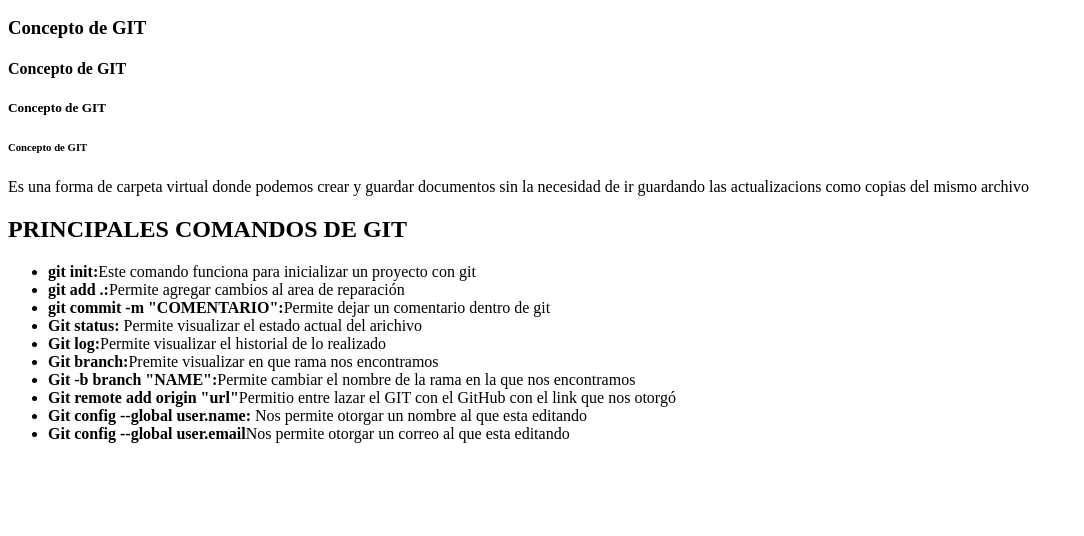
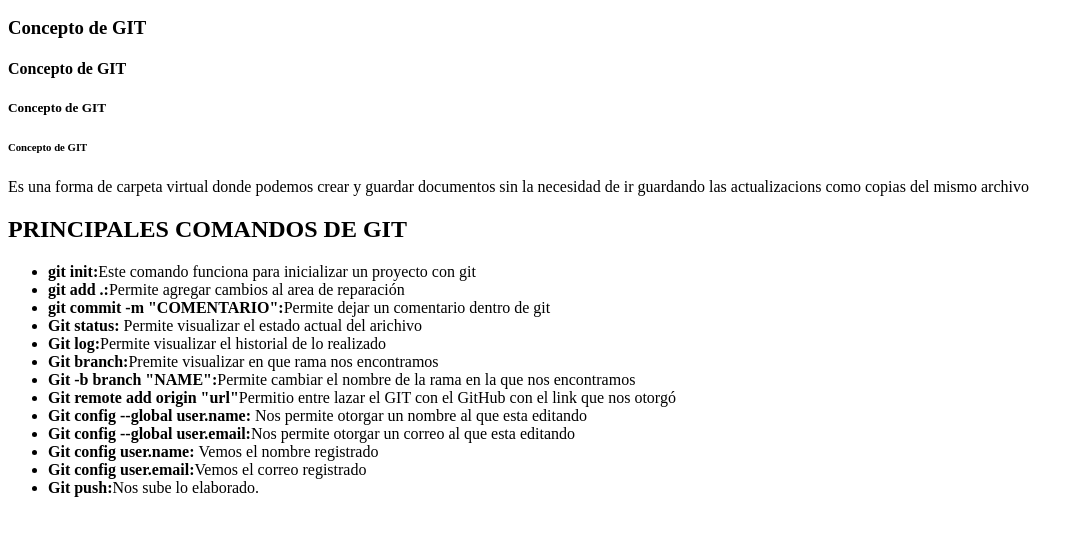
Before and after one commit to JRadso2004/ADSO_2670687, a plain HTML site: page index.html in a window 1280 px wide. Shown: the part 110-646 px from the top of the page, without its empty margins (0-1084 px from the left). Drawn offline with Linux system fonts and the light colour scheme.

Commit message:
hola, prueba dos

```diff
--- a/index.html
+++ b/index.html
@@ -28,8 +28,10 @@
                 <li><strong>Git -b branch "NAME":</strong>Permite cambiar el nombre de la rama en la que nos encontramos</li>
                 <li><strong>Git remote add origin "url"</strong>Permitio entre lazar el GIT con el GitHub con el link que nos otorgó</li>
                 <li><strong>Git config --global user.name: </strong>Nos permite otorgar un nombre al que esta editando</li>
-                <li><strong>Git config --global user.email</strong>Nos permite otorgar un correo al que esta editando</li>
-
+                <li><strong>Git config --global user.email:</strong>Nos permite otorgar un correo al que esta editando</li>
+                <li><strong>Git config user.name: </strong>Vemos el nombre registrado</li>
+                <li><strong>Git config user.email:</strong>Vemos el correo registrado</li>
+                <li><strong>Git push:</strong>Nos sube lo elaborado.</li>
             </ul>
         </body>
 </html>
```
